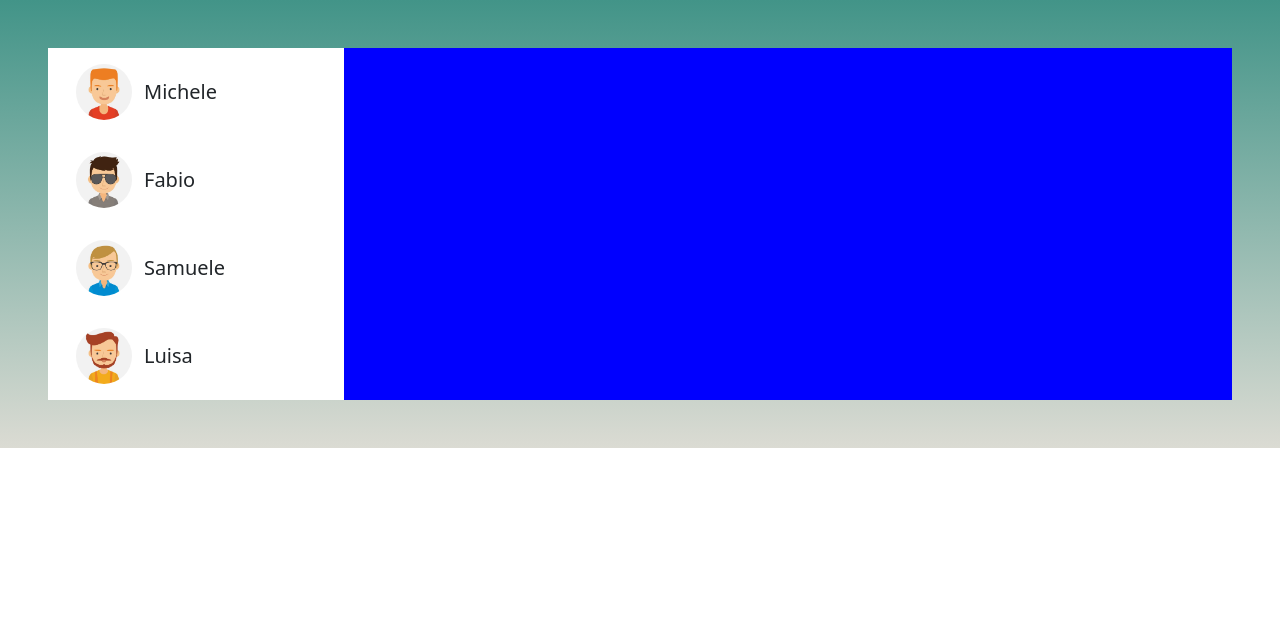
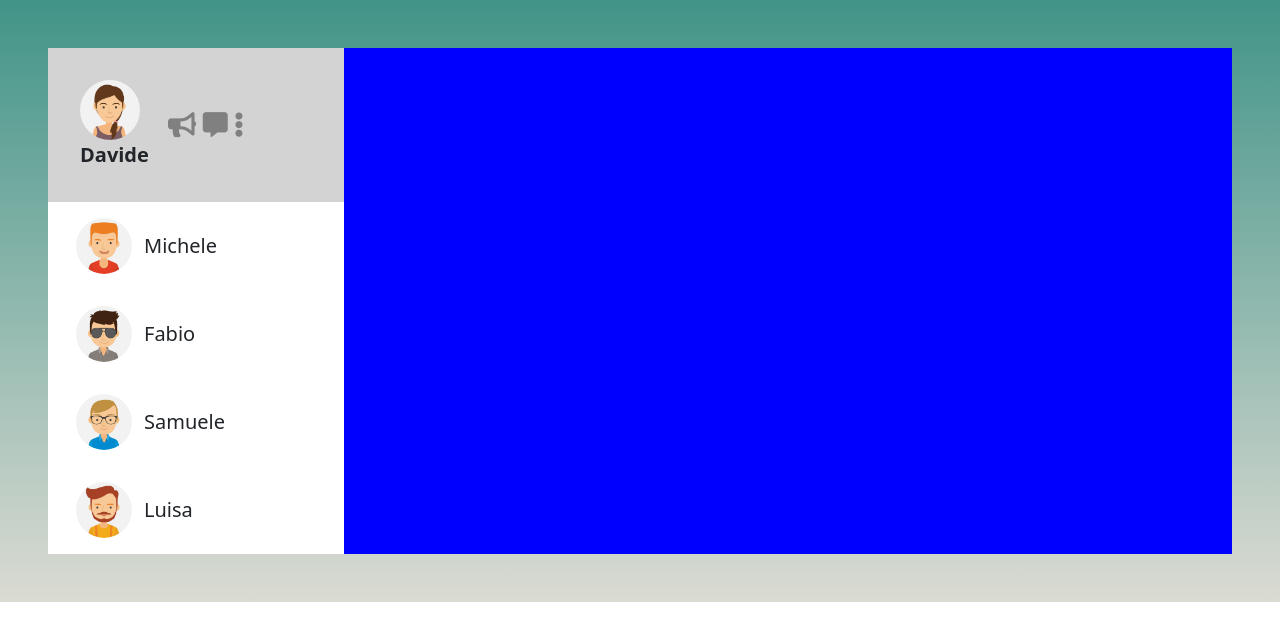
Before and after one commit to Driccioli/vue-boolzapp, a plain HTML site: page index.html in a window 1280 px wide. Drawn offline with nearby package versions, Linux system fonts and the light colour scheme.

Commit message:
Migliorato layout

```diff
--- a/boolzapp.js
+++ b/boolzapp.js
@@ -21,7 +21,11 @@ var app= new Vue({
                 name: 'Luisa',
                 avatar: '_4',
             }
-        ]
+        ],
+        user:{
+            name:"Davide",
+            avatar:"_io",
+        }
     },
     methods:{
         getAvatarPic(contact){
--- a/index.html
+++ b/index.html
@@ -15,8 +15,18 @@
     <div class="d-flex p-5 background">
         <div id="app" class=" container-fluid">
             <div class="row">
-                <div class="col-3 container menu">
-                    <div class="contact p-3 row justify-content-left align-items-center flex-nowrap" v-for="contact in contacts">
+                <div class="col-3 container-fluid menu">
+                    <div class="row p-3 justify-content-between align-items-center bar">
+                        <div class="col-4 user p-3 justify-content-start align-items-center">
+                            <img :src="getAvatarPic(user)" :alt="user.name" class="user-pic">   {{ user.name }}
+                        </div>
+                        <div class="col-8 p-3 icons justify-content-end align-items-center">
+                            <i class="fas fa-bullhorn"></i>
+                            <i class="fas fa-comment-alt"></i>
+                            <i class="fas fa-ellipsis-v"></i>
+                        </div>
+                    </div>
+                    <div class="contact p-3 row justify-content-start align-items-center flex-nowrap" v-for="contact in contacts">
                         <img :src="getAvatarPic(contact)" :alt="contact.name" class="profile-pic">   {{ contact.name }}
                     </div>
                 </div>
--- a/style.css
+++ b/style.css
@@ -1,19 +1,26 @@
-ul{
-    list-style-type: none;
+.contact:hover{
+    background-color: rgb(243, 237, 237);
 }
-li{
-    padding: 20px;
-}
-li:hover{
-    background-color: lightgray;
-}
+
 .profile-pic{
     max-width: 80px;
     border-radius: 100%;
 }
+.profile-pic:hover,.user-pic:hover{
+    border:2px solid gray;
+}
 
-.contact{
+.user-pic{
+    width: 60px;
+    border-radius: 100%;
+}
+
+.contact, .user{
     font-size: 20px;
+}
+
+.user{
+    font-weight: bold;
 }
 
 .background{
@@ -28,3 +35,27 @@ li:hover{
 .bg-blue{
     background-color: blue;
 }
+
+.bar{
+    background-color: lightgray;
+}
+
+.icons{
+    font-size: 25px;
+    color:gray;
+}
+.icons > *:hover{
+    color:rgb(58, 56, 56);
+}
+
+.message-sent{
+    background-color:#DCF8C6;
+}
+
+.message-recieved{
+    background-color: white;
+}
+
+.message-sent,.message-recieved{
+    font-size:12px;
+}
```
